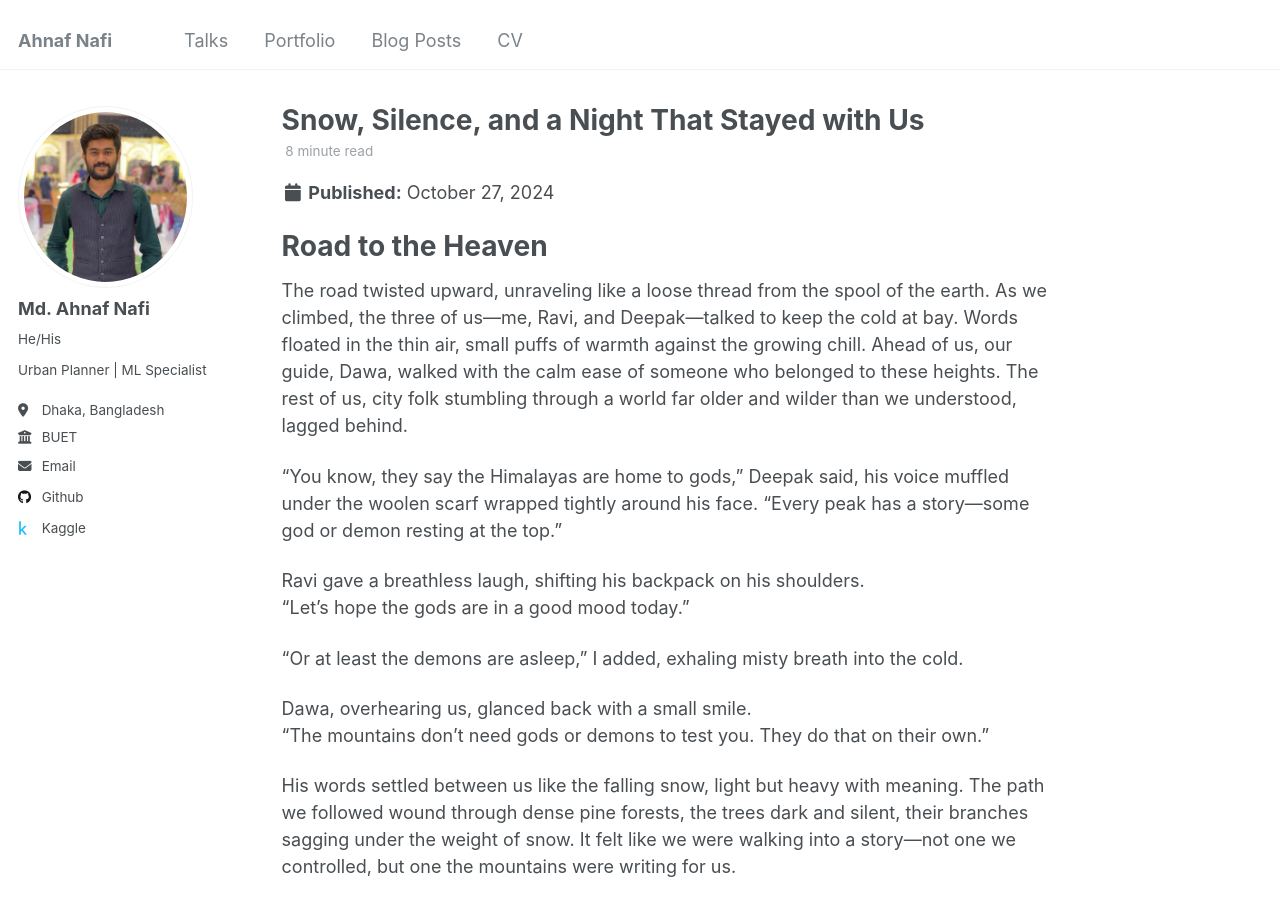
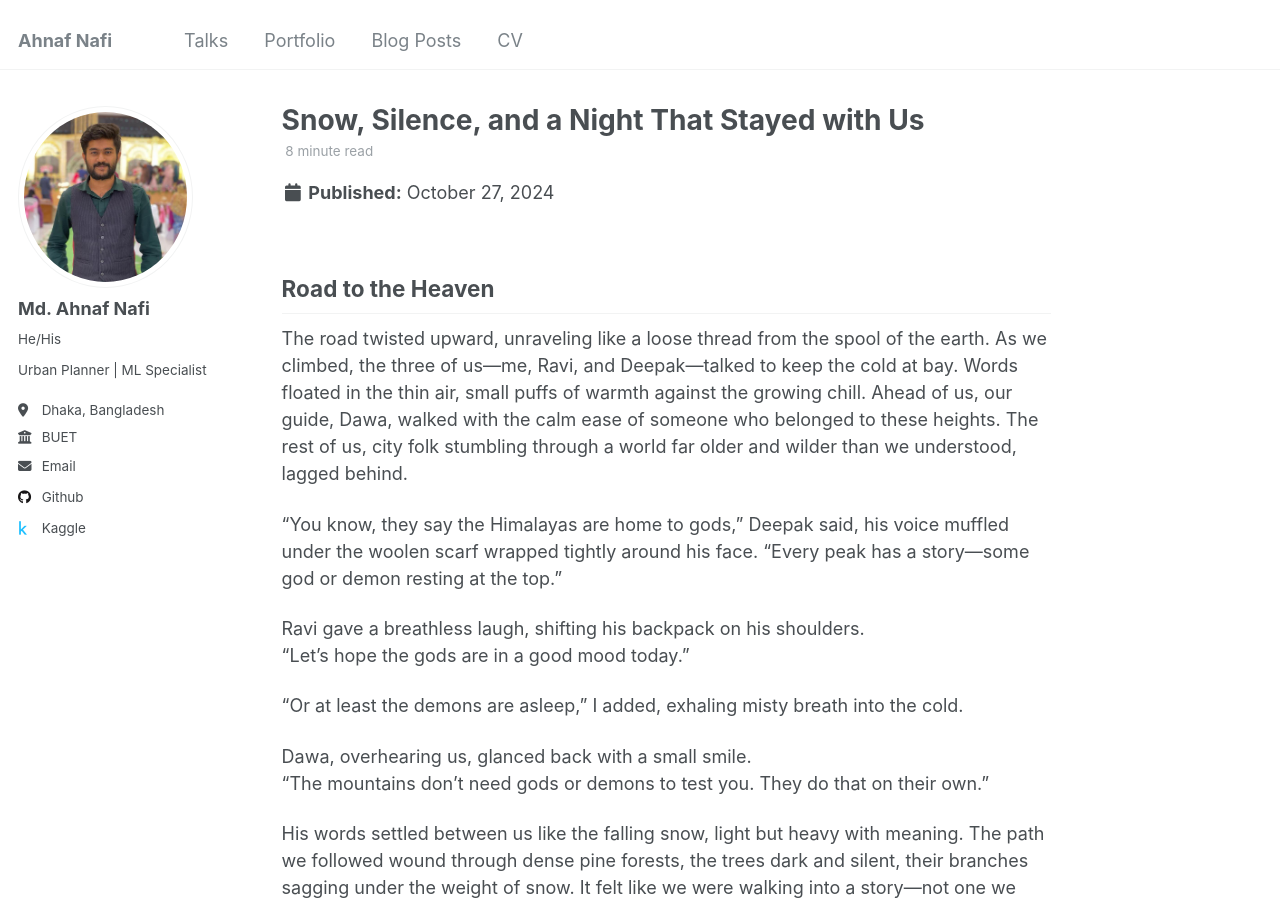
Before and after one commit to NafixData/ahnafnafi, a Jekyll site: the page built from _posts/2012-08-14-blog-post-1.md, in a window 1280 px wide and 900 px high. Built offline with Jekyll 4.4.1, drawn with Linux system fonts in a browser that asks for light colours.

```diff
--- a/_posts/2012-08-14-blog-post-1.md
+++ b/_posts/2012-08-14-blog-post-1.md
@@ -9,7 +9,7 @@ tags:
 ---
 
 
-# **Road to the Heaven**
+## **Road to the Heaven**
 
 The road twisted upward, unraveling like a loose thread from the spool of the earth. As we climbed, the three of us—me, Ravi, and Deepak—talked to keep the cold at bay. Words floated in the thin air, small puffs of warmth against the growing chill. Ahead of us, our guide, Dawa, walked with the calm ease of someone who belonged to these heights. The rest of us, city folk stumbling through a world far older and wilder than we understood, lagged behind.
 
```
